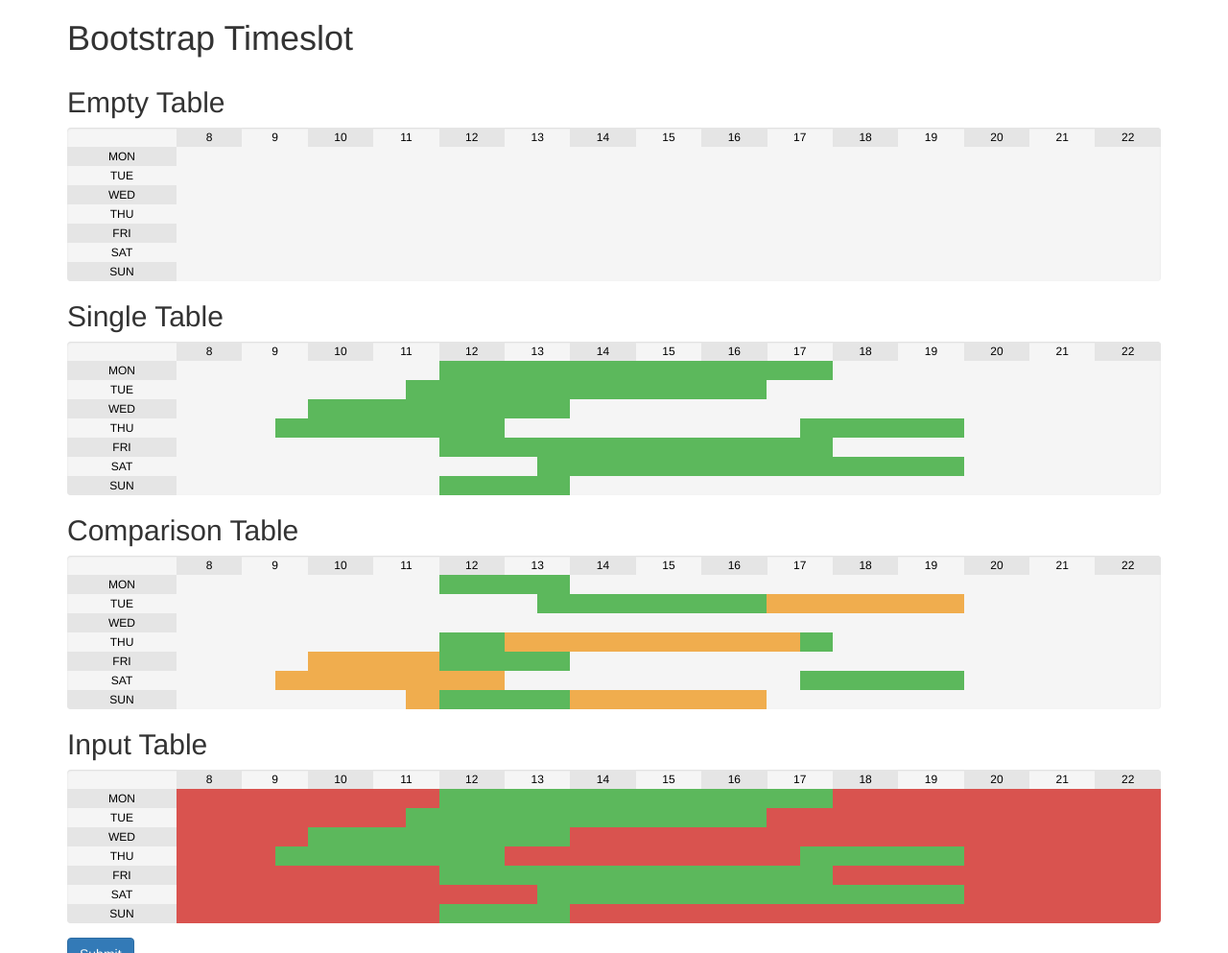
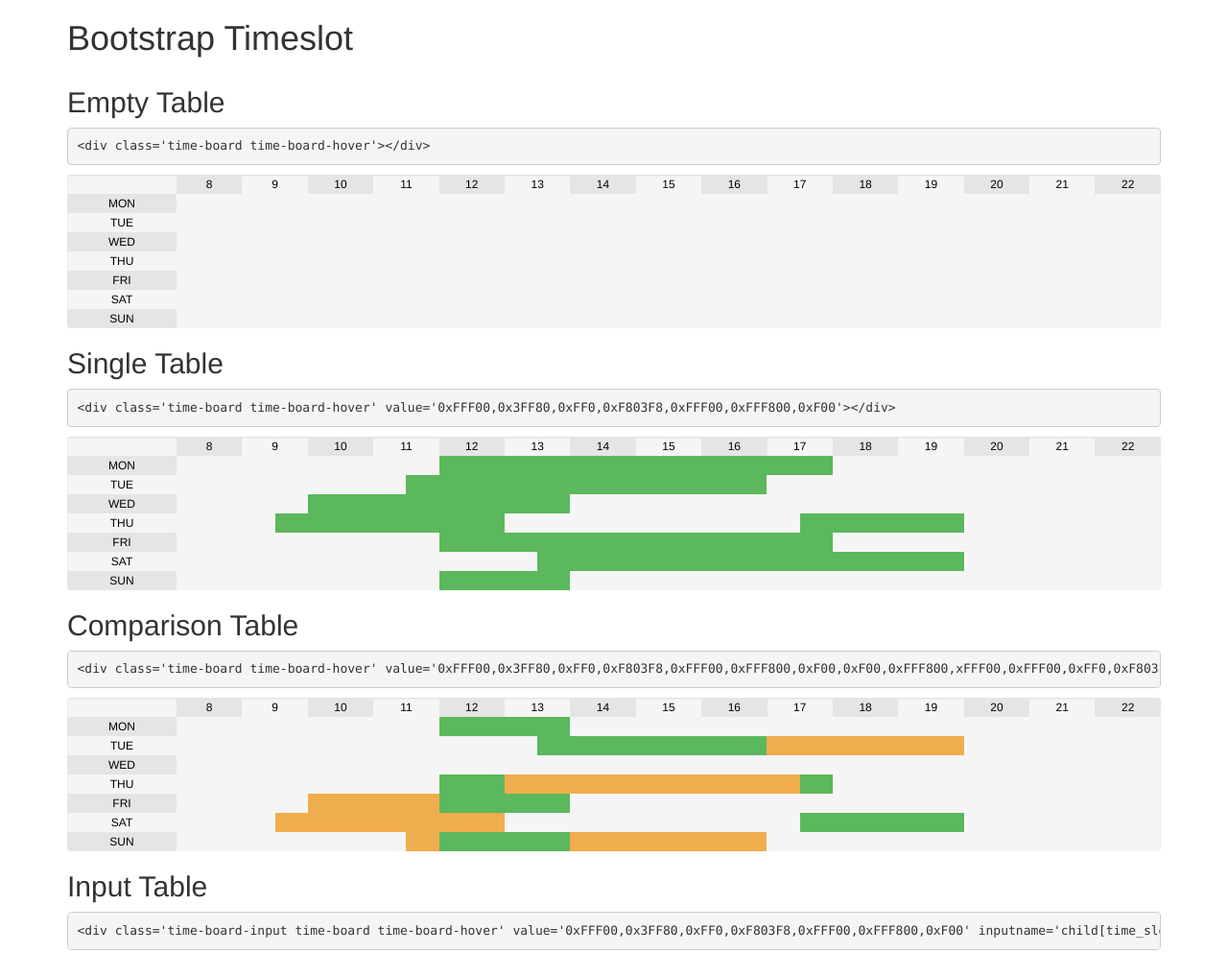
Before and after one commit to petrosliu/bootstrap-timeslot, a plain HTML site: page index.html in a window 1280 px wide. Shown: the top 993 px of the page at 96% size. Drawn offline with Linux system fonts and the light colour scheme.

Commit message:
update webpage

```diff
--- a/index.html
+++ b/index.html
@@ -26,6 +26,9 @@
                 <h2>Empty Table</h2>
             </div>
             <div class='col-sm-12'>
+                <pre>&lt;div class='time-board time-board-hover'&gt;&lt;/div&gt;</pre>
+            </div>
+            <div class='col-sm-12'>
                 <div class='time-board time-board-hover'></div>
             </div>
         </div>
@@ -35,7 +38,10 @@
                 <h2>Single Table</h2>
             </div>
             <div class='col-sm-12'>
-                <div class='time-board time-board-hover' value='0xFFF00,0x3FF80,0xFF0,0x00F803F8,0xFFF00,0xFFF800,0xF00'></div>
+                <pre>&lt;div class='time-board time-board-hover' value='0xFFF00,0x3FF80,0xFF0,0xF803F8,0xFFF00,0xFFF800,0xF00'&gt;&lt;/div&gt;</pre>
+            </div>
+            <div class='col-sm-12'>
+                <div class='time-board time-board-hover' value='0xFFF00,0x3FF80,0xFF0,0xF803F8,0xFFF00,0xFFF800,0xF00'></div>
             </div>
         </div>
 
@@ -44,7 +50,10 @@
                 <h2>Comparison Table</h2>
             </div>
             <div class='col-sm-12'>
-                <div class='time-board time-board-hover' value='0xFFF00,0x3FF80,0xFF0,0x00F803F8,0xFFF00,0xFFF800,0xF00,0xF00,0xFFF800,xFFF00,0xFFF00,0xFF0,0x00F803F8,0x3FF80'></div>
+                <pre>&lt;div class='time-board time-board-hover' value='0xFFF00,0x3FF80,0xFF0,0xF803F8,0xFFF00,0xFFF800,0xF00,0xF00,0xFFF800,xFFF00,0xFFF00,0xFF0,0xF803F8,0x3FF80'&gt;&lt;/div&gt;</pre>
+            </div>
+            <div class='col-sm-12'>
+                <div class='time-board time-board-hover' value='0xFFF00,0x3FF80,0xFF0,0xF803F8,0xFFF00,0xFFF800,0xF00,0xF00,0xFFF800,xFFF00,0xFFF00,0xFF0,0xF803F8,0x3FF80'></div>
             </div>
         </div>
 
@@ -53,9 +62,12 @@
                 <h2>Input Table</h2>
             </div>
             <div class='col-sm-12'>
+                <pre>&lt;div class='time-board-input time-board time-board-hover' value='0xFFF00,0x3FF80,0xFF0,0xF803F8,0xFFF00,0xFFF800,0xF00' inputname='child[time_slot]'&gt;&lt;/div&gt;</pre>
+            </div>
+            <div class='col-sm-12'>
                 <form>
                     <div class="form-group">
-                        <div class='time-board-input time-board time-board-hover' value='0xFFF00,0x3FF80,0xFF0,0x00F803F8,0xFFF00,0xFFF800,0xF00' inputname='child[time_slot]'></div>
+                        <div class='time-board-input time-board time-board-hover' value='0xFFF00,0x3FF80,0xFF0,0xF803F8,0xFFF00,0xFFF800,0xF00' inputname='child[time_slot]'></div>
                     </div>
                     <div class="form-group">
                         <button type="submit" class="btn btn-primary">Submit</button>
```
